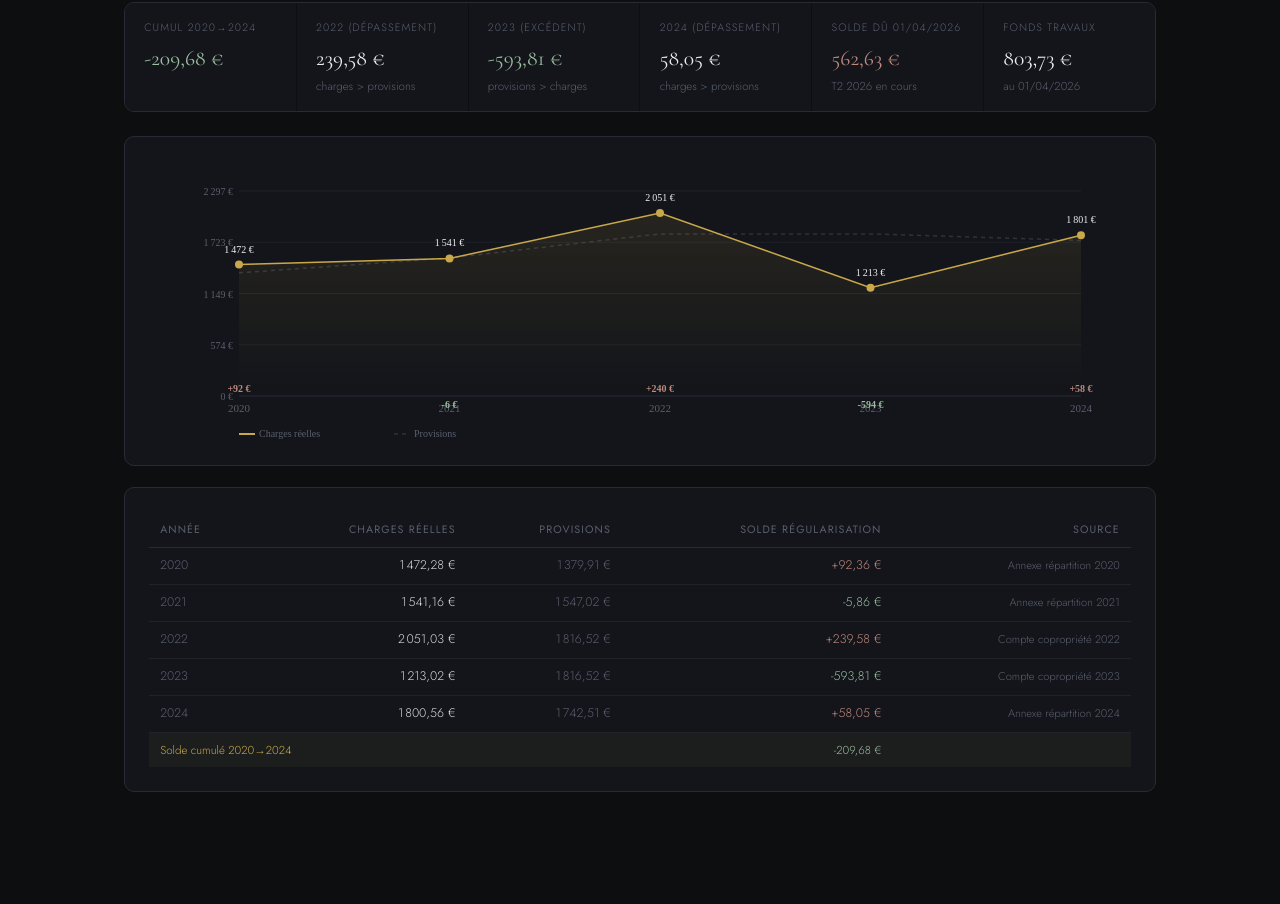
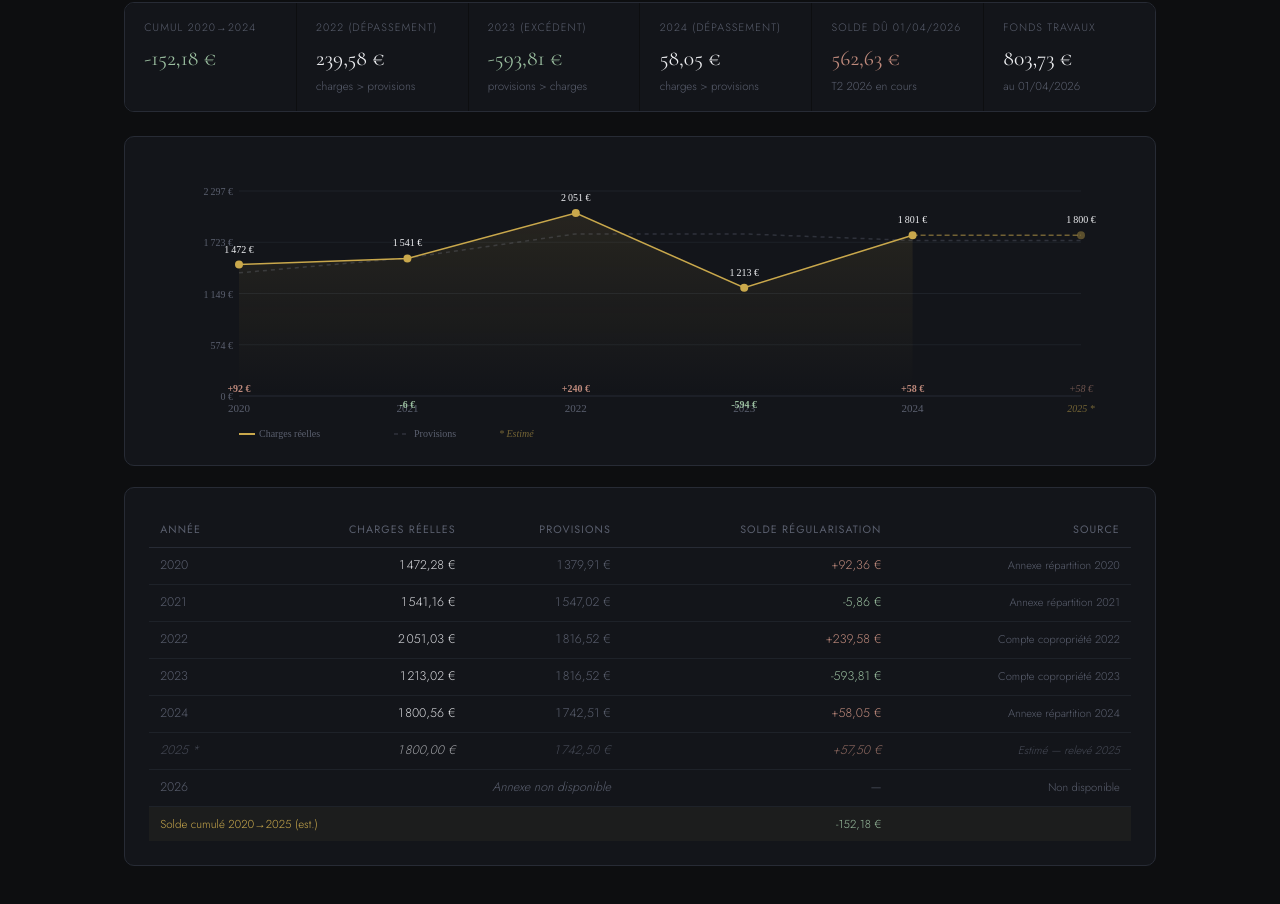
Before and after one commit to sdaenes/comparatif-perso, a website: page index.html in a window 1280 px wide. Shown: the part 348-1252 px from the top of the page. Before the commit the page ends 1225 px from the top, so only its background shows below. Drawn offline with nearby package versions, Linux system fonts and the light colour scheme.

Commit message:
Diagrammes étendus 2020-2026

```diff
--- a/index.html
+++ b/index.html
@@ -116,6 +116,13 @@ const SOLDES = [
   {year:2022, charges:1982.08+53.51+15.44,   prov:-(1742.50+57.26+16.76), solde:+239.58,  src:'Compte copropriété 2022'},
   {year:2023, charges:1148.69+49.87+14.46,   prov:-(1742.50+57.26+16.76), solde:-593.81,  src:'Compte copropriété 2023'},
   {year:2024, charges:1737.25+49.14+14.17,   prov:-(1668.49+57.26+16.76), solde:+58.05,   src:'Annexe répartition 2024'},
+  // 2025 : charges réelles issues du relevé de dépenses (Total général 29 638,99 €)
+  // Quote-part tous lots estimée proportionnellement (~12.4% des charges globales)
+  // Provisions appelées en 2025 : 4×435,63 charges + 4×20,51 FDT = 1 824,56 €
+  // Charges réelles 2025 estimées ~1 800 € (relevé global 29 638 € × ratio tantièmes)
+  {year:2025, charges:1800.00, prov:-1742.50, solde:+57.50, src:'Estimé — relevé 2025', est:true},
+  // 2026 : annexe pas encore disponible
+  {year:2026, charges:null, prov:null, solde:null, src:'Non disponible', est:true, na:true},
 ];
 
 const POSTES = {
@@ -265,10 +272,11 @@ function renderSoldes(){
   const W=canvas.offsetWidth||900, H=280;
   canvas.width=W; canvas.height=H;
   const ctx=canvas.getContext('2d'); ctx.clearRect(0,0,W,H);
-  const years=SOLDES.map(d=>d.year);
-  const charges=SOLDES.map(d=>d.charges);
-  const provAbs=SOLDES.map(d=>Math.abs(d.prov));
-  const soldes=SOLDES.map(d=>d.solde);
+  const dataReal=SOLDES.filter(d=>!d.na);
+  const years=dataReal.map(d=>d.year);
+  const charges=dataReal.map(d=>d.charges);
+  const provAbs=dataReal.map(d=>Math.abs(d.prov));
+  const soldes=dataReal.map(d=>d.solde);
   const pad={top:30,right:50,bottom:45,left:90};
   const maxV=Math.max(...charges,...provAbs)*1.12;
   const xP=i=>pad.left+(i/(years.length-1))*(W-pad.left-pad.right);
@@ -281,44 +289,74 @@ function renderSoldes(){
     ctx.fillStyle='#5a5f6e'; ctx.font='10px Jost'; ctx.textAlign='right';
     ctx.fillText(fmt0(maxV-i/4*maxV),pad.left-6,yy+4);
   }
-  years.forEach((y,i)=>{ctx.fillStyle='#5a5f6e';ctx.font='11px Jost';ctx.textAlign='center';ctx.fillText(y,xP(i),H-pad.bottom+16);});
+  years.forEach((y,i)=>{
+    ctx.fillStyle=dataReal[i].est?'#c9a84c88':'#5a5f6e';
+    ctx.font=dataReal[i].est?'italic 10px Jost':'11px Jost';
+    ctx.textAlign='center'; ctx.fillText(y+(dataReal[i].est?' *':''),xP(i),H-pad.bottom+16);
+  });
 
+  // Provisions (dashed) — only real data
   ctx.setLineDash([4,4]);
   ctx.beginPath(); ctx.moveTo(xP(0),yP(provAbs[0]));
   provAbs.forEach((_,i)=>ctx.lineTo(xP(i),yP(provAbs[i])));
   ctx.strokeStyle='#5a5f6e66'; ctx.lineWidth=1.5; ctx.stroke(); ctx.setLineDash([]);
 
+  // Charges area — solid up to last real year, dashed for estimates
+  const lastRealIdx=dataReal.findLastIndex(d=>!d.est);
+  // Solid area up to last real
   ctx.beginPath(); ctx.moveTo(xP(0),yP(charges[0]));
-  charges.forEach((_,i)=>ctx.lineTo(xP(i),yP(charges[i])));
-  ctx.lineTo(xP(years.length-1),H-pad.bottom); ctx.lineTo(xP(0),H-pad.bottom); ctx.closePath();
+  for(let i=0;i<=lastRealIdx;i++) ctx.lineTo(xP(i),yP(charges[i]));
+  ctx.lineTo(xP(lastRealIdx),H-pad.bottom); ctx.lineTo(xP(0),H-pad.bottom); ctx.closePath();
   const gr=ctx.createLinearGradient(0,pad.top,0,H-pad.bottom);
   gr.addColorStop(0,'rgba(201,168,76,.12)'); gr.addColorStop(1,'rgba(201,168,76,0)');
   ctx.fillStyle=gr; ctx.fill();
   ctx.beginPath(); ctx.moveTo(xP(0),yP(charges[0]));
-  charges.forEach((_,i)=>ctx.lineTo(xP(i),yP(charges[i])));
+  for(let i=0;i<=lastRealIdx;i++) ctx.lineTo(xP(i),yP(charges[i]));
   ctx.strokeStyle='#c9a84c'; ctx.lineWidth=1.5; ctx.stroke();
+
+  // Dashed extension for estimates
+  if(lastRealIdx < charges.length-1){
+    ctx.setLineDash([5,3]);
+    ctx.beginPath(); ctx.moveTo(xP(lastRealIdx),yP(charges[lastRealIdx]));
+    for(let i=lastRealIdx+1;i<charges.length;i++) ctx.lineTo(xP(i),yP(charges[i]));
+    ctx.strokeStyle='#c9a84c88'; ctx.lineWidth=1.5; ctx.stroke();
+    ctx.setLineDash([]);
+  }
+
   charges.forEach((v,i)=>{
-    ctx.beginPath(); ctx.arc(xP(i),yP(v),4,0,Math.PI*2); ctx.fillStyle='#c9a84c'; ctx.fill();
-    ctx.fillStyle='#ecedf0'; ctx.font='10px Jost'; ctx.textAlign='center'; ctx.fillText(fmt0(v),xP(i),yP(v)-12);
+    ctx.beginPath(); ctx.arc(xP(i),yP(v),4,0,Math.PI*2);
+    ctx.fillStyle=dataReal[i].est?'#c9a84c66':'#c9a84c'; ctx.fill();
+    ctx.fillStyle='#ecedf0'; ctx.font='10px Jost'; ctx.textAlign='center';
+    ctx.fillText(fmt0(v),xP(i),yP(v)-12);
   });
   soldes.forEach((v,i)=>{
     const col=v>=0?'#bf8a7c':'#9bbfa0'; const sign=v>=0?'+':'';
-    ctx.fillStyle=col; ctx.font='bold 10px Jost'; ctx.textAlign='center';
+    ctx.fillStyle=dataReal[i].est?col+'88':col;
+    ctx.font=dataReal[i].est?'italic 10px Jost':'bold 10px Jost';
+    ctx.textAlign='center';
     ctx.fillText(sign+fmt0(v),xP(i),H-pad.bottom+(v>=0?-4:12));
   });
-  ctx.fillStyle='#c9a84c'; ctx.fillRect(pad.left,H-8,16,2);
+
+  // Legend
+  ctx.setLineDash([]); ctx.fillStyle='#c9a84c'; ctx.fillRect(pad.left,H-8,16,2);
   ctx.fillStyle='#5a5f6e'; ctx.font='10px Jost'; ctx.textAlign='left'; ctx.fillText('Charges réelles',pad.left+20,H-4);
   ctx.setLineDash([4,4]); ctx.beginPath(); ctx.moveTo(pad.left+155,H-7); ctx.lineTo(pad.left+171,H-7);
   ctx.strokeStyle='#5a5f6e66'; ctx.lineWidth=1.5; ctx.stroke(); ctx.setLineDash([]);
   ctx.fillStyle='#5a5f6e'; ctx.fillText('Provisions',pad.left+175,H-4);
+  ctx.fillStyle='#c9a84c88'; ctx.font='italic 10px Jost'; ctx.fillText('* Estimé',pad.left+260,H-4);
 
   const tb=document.getElementById('tbody-soldes'); tb.innerHTML='';
   SOLDES.forEach(d=>{
+    if(d.na){
+      tb.innerHTML+=`<tr><td>${d.year}</td><td colspan="2" style="color:var(--muted);font-style:italic">Annexe non disponible</td><td style="color:var(--muted)">—</td><td style="font-size:.7rem;color:var(--muted)">${d.src}</td></tr>`;
+      return;
+    }
     const sc=d.solde>=0?'up':'dn'; const sg=d.solde>=0?'+':'';
-    tb.innerHTML+=`<tr><td>${d.year}</td><td>${fmt(d.charges)}</td><td style="color:var(--muted)">${fmt(Math.abs(d.prov))}</td><td><span class="${sc}">${sg}${fmt(d.solde)}</span></td><td style="font-size:.7rem;color:var(--muted)">${d.src}</td></tr>`;
+    const estStyle=d.est?'font-style:italic;opacity:.7':'';
+    tb.innerHTML+=`<tr style="${estStyle}"><td>${d.year}${d.est?' *':''}</td><td>${fmt(d.charges)}</td><td style="color:var(--muted)">${fmt(Math.abs(d.prov))}</td><td><span class="${sc}">${sg}${fmt(d.solde)}</span></td><td style="font-size:.7rem;color:var(--muted)">${d.src}</td></tr>`;
   });
-  const tot=SOLDES.reduce((s,d)=>s+d.solde,0);
-  tb.innerHTML+=`<tr class="subtotal"><td colspan="3">Solde cumulé 2020→2024</td><td><span class="${tot>=0?'up':'dn'}">${tot>=0?'+':''}${fmt(tot)}</span></td><td></td></tr>`;
+  const tot=SOLDES.filter(d=>!d.na).reduce((s,d)=>s+d.solde,0);
+  tb.innerHTML+=`<tr class="subtotal"><td colspan="3">Solde cumulé 2020→2025 (est.)</td><td><span class="${tot>=0?'up':'dn'}">${tot>=0?'+':''}${fmt(tot)}</span></td><td></td></tr>`;
 }
 
 // ── POSTES ────────────────────────────────────────
```
